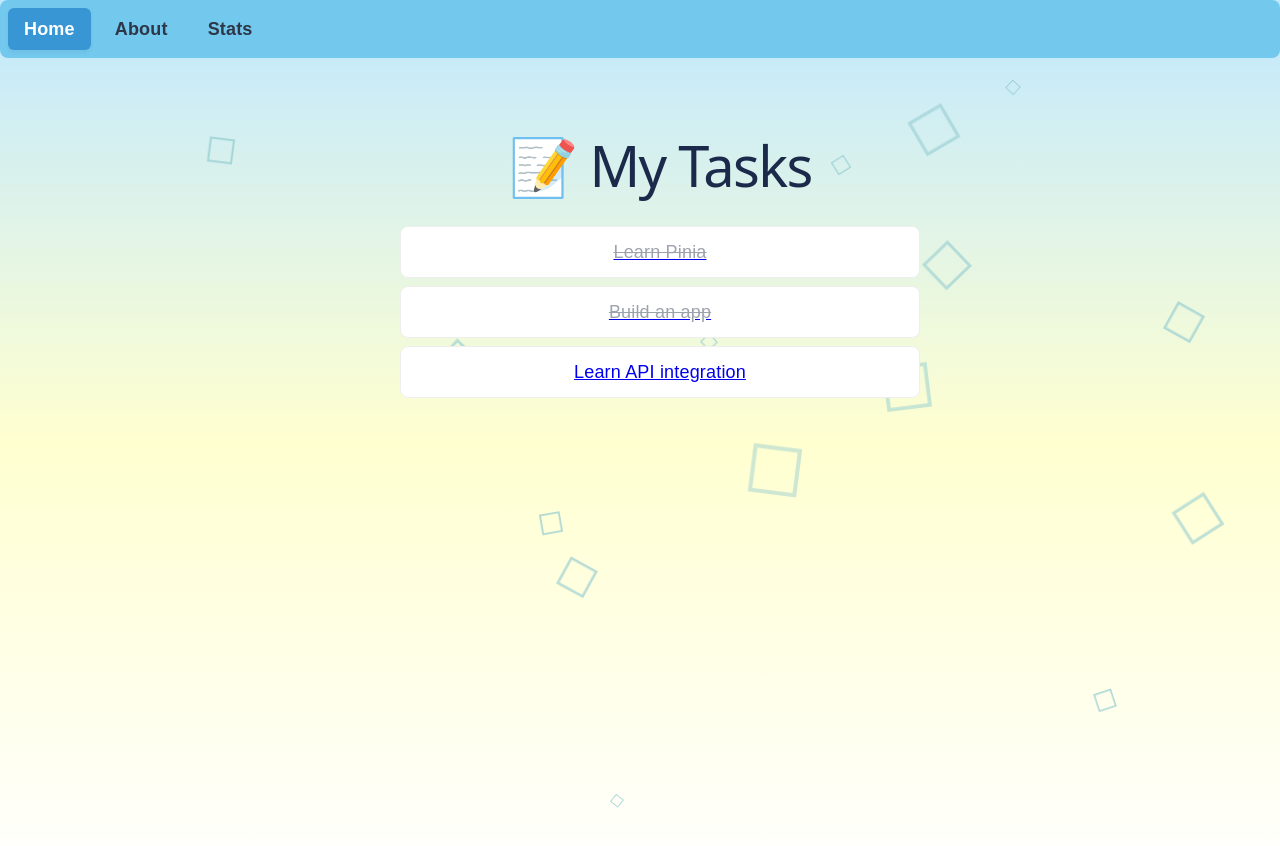
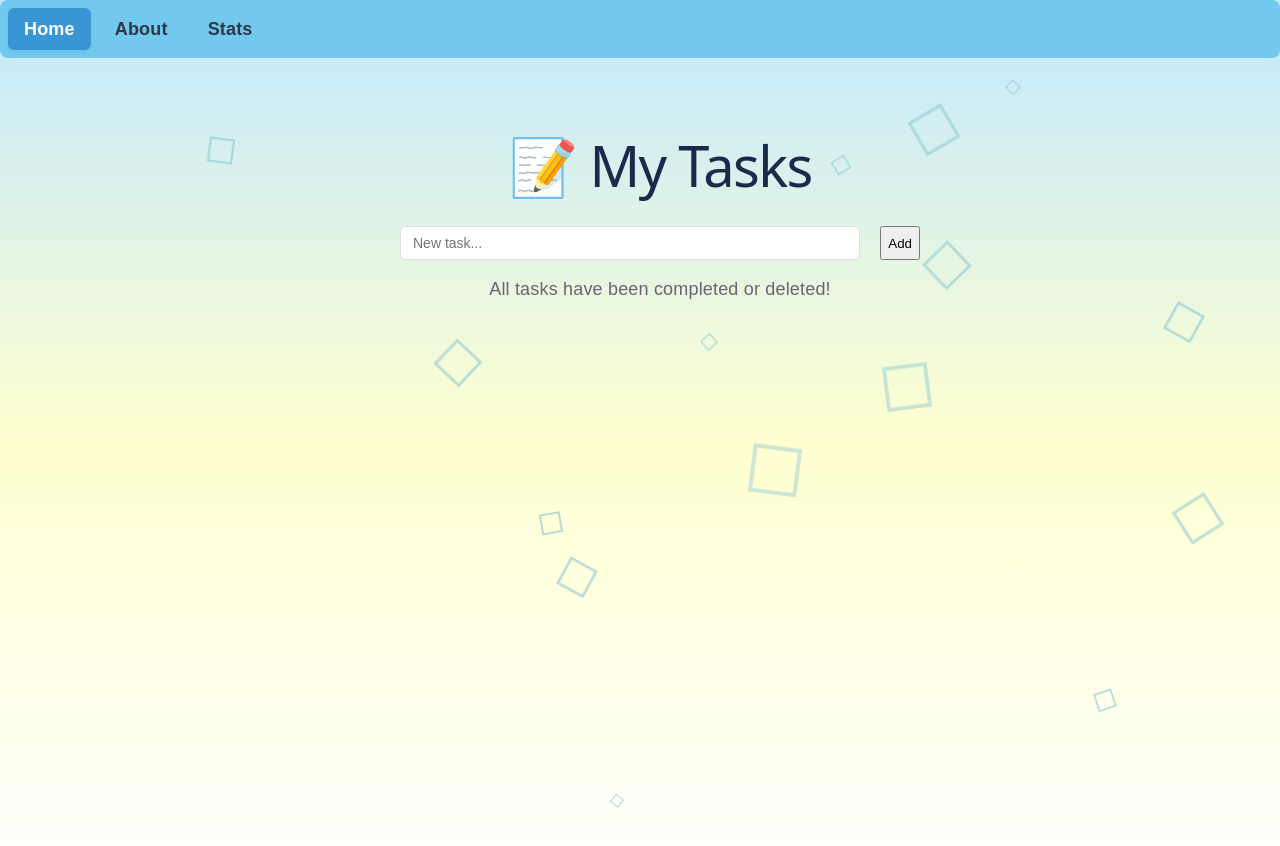
Before and after one commit to erennuevo/nuevo-liberenea-frontend, a Vue app: page /home in a window 1280 px wide. Shown: the top 846 px of the page. Built offline with nearby package versions, Linux system fonts and the light colour scheme.

Commit message:
Initial task 4

```diff
--- a/package.json
+++ b/package.json
@@ -22,6 +22,7 @@
     "prettier-eslint": "^16.4.2",
     "typescript": "~6.0.2",
     "vite": "^8.0.12",
+    "vite-plugin-vue-devtools": "^8.1.3",
     "vue-eslint-parser": "^8.3.0",
     "vue-tsc": "^3.2.8"
   }
--- a/src/routers/index.js
+++ b/src/routers/index.js
@@ -57,6 +57,7 @@ import { createRouter, createWebHistory } from "vue-router";
 // Import your view components
 import HomeView from "../views/HomeView.vue";
 import TaskDetailView from "../views/TaskDetailView.vue";
+import TaskListView from "../views/TaskDetailView.vue";
 import AboutView from "../views/AboutView.vue";
 import StatView from "../views/StatsView.vue";
 
--- a/src/stores/taskStore.js
+++ b/src/stores/taskStore.js
@@ -1,18 +1,82 @@
+import { ref, computed } from "vue";
 import { defineStore } from "pinia";
 
-export const useTaskStore = defineStore("taskStore", {
-  state: () => ({
-    tasks: [
-      { id: 1, name: "Learn Pinia", done: true, dueDate: "June 19, 2026" },
-      { id: 2, name: "Build an app", done: true, dueDate: "June 19, 2026" },
-      {
-        id: 3,
-        name: "Learn API integration",
-        done: false,
-        dueDate: "June 19, 2026",
-      },
-    ],
-  }),
-  getters: {},
-  actions: {},
+// TODO 1: Export a useTaskStore function using defineStore
+// The store ID is 'tasks' — this appears in Vue DevTools
+export const useTaskStore = defineStore("tasks", () => {
+  // TODO 2: Define state using ref()
+  const tasks = ref([]);
+  const nextId = ref(1);
+
+  // TODO 3: Define getters using computed()
+  const totalCount = computed(() => tasks.value.length);
+  const doneCount = computed(
+    () => tasks.value.filter((task) => task.done === true).length,
+  );
+  const pendingCount = computed(
+    () => tasks.value.filter((task) => task.done === false).length,
+  );
+
+  // TODO 4: Define addTask(name) action
+  // - Guard against empty names
+  // - Push a new task: { id: nextId.value++, name, done: false }
+  function addTask(newTask) {
+    tasks.value.push({
+      id: nextId.value++,
+      name: newTask,
+      done: false,
+      priority: "low",
+    });
+  }
+
+  // TODO 5: Define toggleTask(id) action
+  function toggleTask(id) {
+    const task = tasks.value.find((task) => task.id === id);
+    task.done = !task.done;
+  }
+
+  // TODO 6: Define removeTask(id) action
+  function removeTask(id) {
+    tasks.value = tasks.value.filter((task) => task.id !== id);
+  }
+
+  // TODO 7: Return everything the component needs to access
+  return {
+    tasks,
+    totalCount,
+    doneCount,
+    pendingCount,
+    addTask,
+    toggleTask,
+    removeTask,
+  };
 });
+
+// import { defineStore } from "pinia";
+
+// export const useTaskStore = defineStore("taskStore", {
+//   state: () => ({
+//     tasks: [
+//       { id: 1, name: "Learn Pinia", done: true, dueDate: "June 19, 2026" },
+//       { id: 2, name: "Build an app", done: true, dueDate: "June 19, 2026" },
+//       {
+//         id: 3,
+//         name: "Learn API integration",
+//         done: false,
+//         dueDate: "June 19, 2026",
+//       },
+//     ],
+//   }),
+//   getters: {
+//     totalCount(state) {
+//       return state.tasks.length;
+//     },
+//     doneCount(state) {
+//       return state.tasks.filter((task) => task.done === true).length;
+//     },
+//     pendingCount(state) {
+//       return state.tasks.filter((task) => task.done === false).length;
+//     },
+//   },
+//   actions: {},
+// });
--- a/src/views/HomeView.vue
+++ b/src/views/HomeView.vue
@@ -7,14 +7,24 @@
 <script setup>
 import { computed, ref } from "vue";
 import { useRoute } from "vue-router";
+import { storeToRefs } from "pinia";
 import { useTaskStore } from "../stores/taskStore.js";
 
 const taskStore = useTaskStore();
+const { tasks, doneCount, pendingCount, totalCount } = storeToRefs(taskStore);
+const { addTask, toggleTask, removeTask } = taskStore;
 const route = useRoute();
+
+const newTaskName = ref("");
+
+function handleAdd() {
+  taskStore.addTask(newTaskName.value);
+  newTaskName.value = "";
+}
 
 // Read route.query.error — if it equals 'notfound', show a warning banner
 const showErrorBanner = computed(() => {
-  if (route.query.error == "notfound") {
+  if (route.query.error === "notfound") {
     return true;
   }
 });
@@ -29,13 +39,28 @@ const showErrorBanner = computed(() => {
       ⚠️ Task not found. Redirected back to home.
     </div>
 
+    <div class="input-row">
+      <input
+        v-model="newTaskName"
+        placeholder="New task..."
+        @keyup.enter="handleAdd"
+      />
+      <button @click="handleAdd">Add</button>
+    </div>
+
+    <span v-if="taskStore.tasks.length == 0">
+      All tasks have been completed or deleted!
+    </span>
+
     <!-- Render each task as a RouterLink to /task/:id -->
     <ul class="task-list">
       <li v-for="task in taskStore.tasks" :key="task.id">
         <!-- Wrap this in a RouterLink -->
+        <input type="checkbox" v-model="task.done" @click="toggleTask" />
         <RouterLink :to="`/task/${task.id}`">
           <span :class="{ done: task.done }">{{ task.name }}</span>
         </RouterLink>
+        <button @click="removeTask(task.id)">X</button>
       </li>
     </ul>
   </div>
@@ -79,6 +104,8 @@ h1 {
   margin-bottom: 8px;
   border: 1px solid #eee;
   cursor: pointer;
+  display: flex;
+  gap: 10px;
 }
 
 .task-list li:hover {
@@ -89,4 +116,17 @@ h1 {
   text-decoration: line-through;
   color: #9ca3af;
 }
+
+.input-row {
+  display: flex;
+  gap: 20px;
+  margin-bottom: 16px;
+}
+.input-row input {
+  flex: 1;
+  padding: 8px 12px;
+  border: 1px solid #ddd;
+  border-radius: 6px;
+  font-size: 14px;
+}
 </style>
--- a/src/views/StatsView.vue
+++ b/src/views/StatsView.vue
@@ -1,17 +1,11 @@
 <script setup>
 import { computed, ref } from "vue";
+import { storeToRefs } from "pinia";
 import { useTaskStore } from "../stores/taskStore.js";
 import AnimatedBackground from "../components/AnimatedBackground.vue";
 
 const taskStore = useTaskStore();
-
-const totalCount = computed(() => taskStore.tasks.length);
-const doneCount = computed(
-  () => taskStore.tasks.filter((task) => task.done === true).length,
-);
-const pendingCount = computed(
-  () => taskStore.tasks.filter((task) => task.done === false).length,
-);
+const { totalCount, doneCount, pendingCount } = storeToRefs(taskStore);
 
 const currentFilter = ref("all");
 
--- a/vite.config.ts
+++ b/vite.config.ts
@@ -1,7 +1,8 @@
-import { defineConfig } from 'vite'
-import vue from '@vitejs/plugin-vue'
+import { defineConfig } from "vite";
+import vue from "@vitejs/plugin-vue";
+import vueDevTools from "vite-plugin-vue-devtools";
 
 // https://vite.dev/config/
 export default defineConfig({
-  plugins: [vue()],
-})
+  plugins: [vue(), vueDevTools()],
+});
```
Also changed, not shown: src/views/TaskCounter.vue (+0 -15 lines), 1 other file (tests, documents, lock files or other folders).
